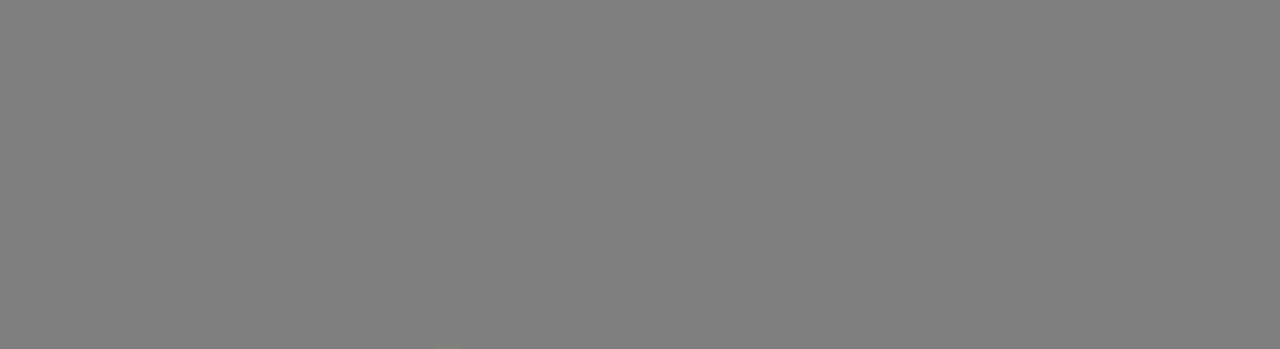
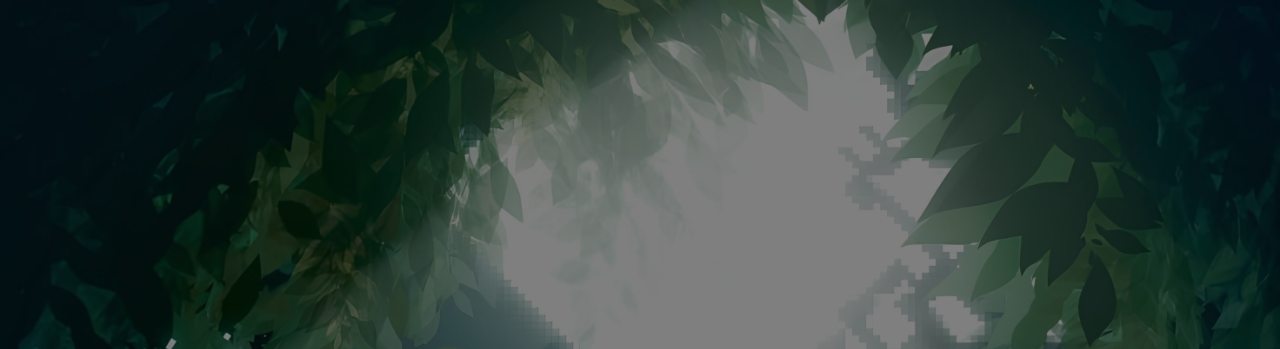
Before and after one commit to MarkKrut228/test-game, a plain HTML site: page index.html in a window 1280 px wide. Shown: the top 349 px of the page. Drawn offline with Linux system fonts and the light colour scheme; the site is published under a folder, as on GitHub Pages, so addresses that start at the root find nothing.

Commit message:
Update index.html

```diff
--- a/index.html
+++ b/index.html
@@ -13,7 +13,7 @@
             align-items: center;
             flex-direction: column;
             height: 100vh;
-            background: url('/photo/fon-loading.jpeg') no-repeat center center/cover;
+            background: url('photo/fon-loading.jpeg') no-repeat center center/cover;
             background-color: rgba(0, 0, 0, 0.5);
             background-blend-mode: darken;
             color: white;
```
